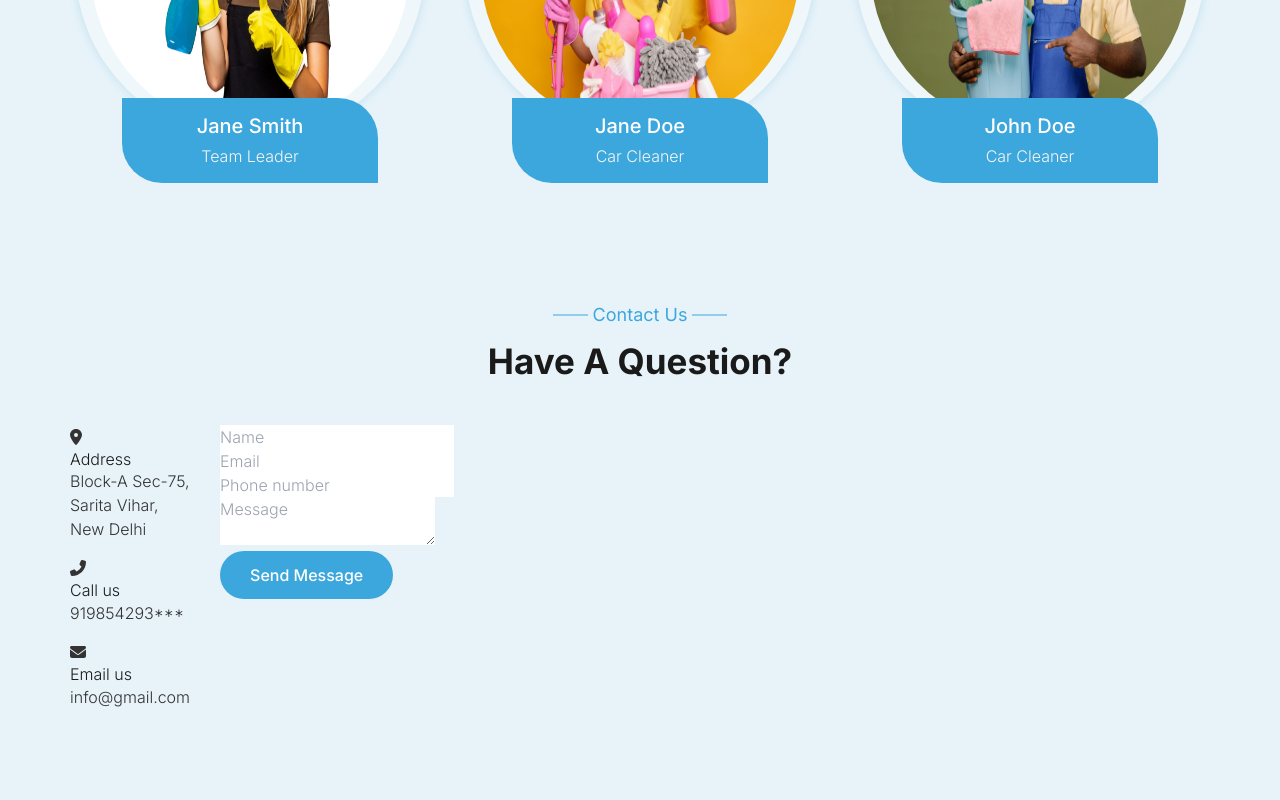
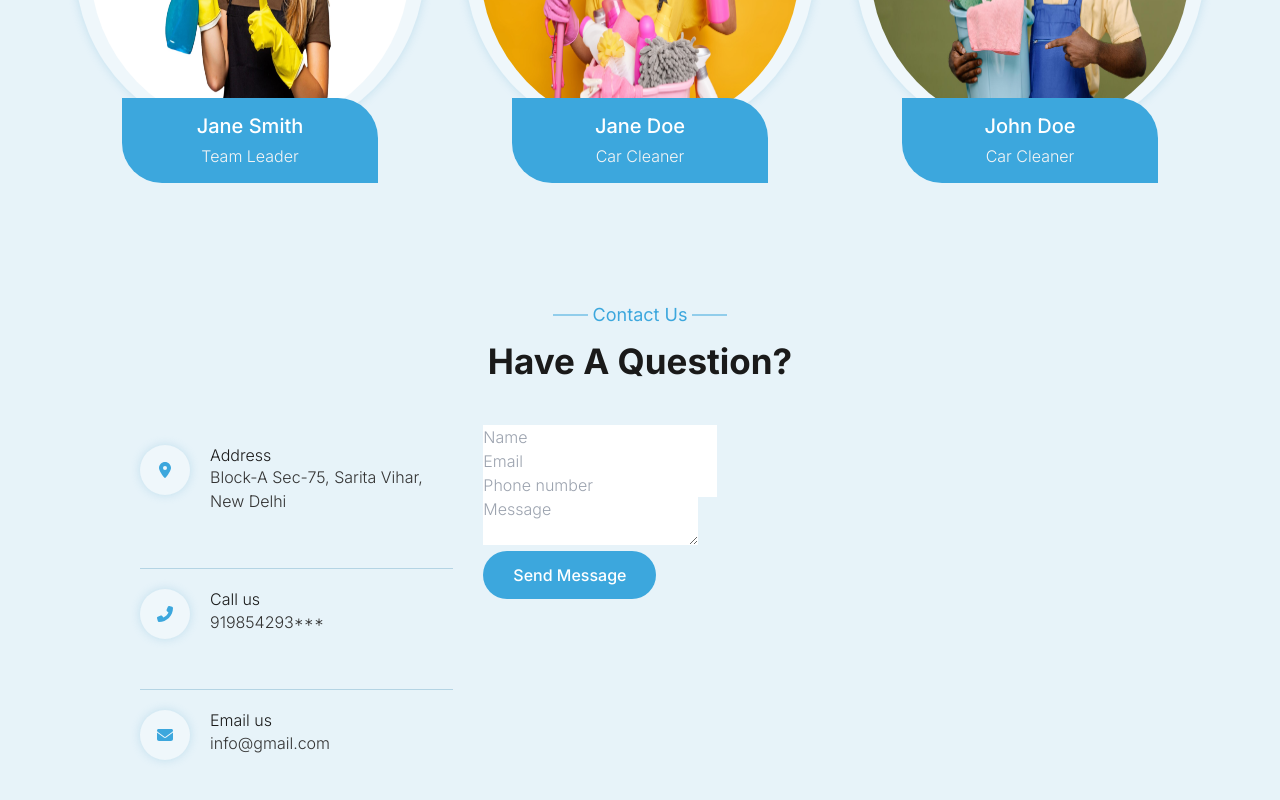
Before and after one commit to FrancisFlow/frontend-training, a Next.js app: page / in a window 1280 px wide. Shown: the part 3077-3877 px from the top of the page. Built offline with nearby package versions, Linux system fonts and the light colour scheme.

Commit message:
Aligned the icon with text and gave it a rounded background

```diff
--- a/src/app/globals.css
+++ b/src/app/globals.css
@@ -496,5 +496,47 @@ p{
 
 
 /* contact */
+.contact-grid {
+  max-width: 1000px;
+  margin: auto;
+
+}
+.contact-info {
+  grid-column: span 4;
+}
+.contact-form {
+  grid-column: span 7;
+}
+
+.contact-info-item{
+  position:relative;
+  padding: 20px 0 20px 70px;
+}
+
+.contact-info-item + .contact-info-item {
+  margin-top:20px;
+  border-top: 1px solid var(--border-color);
+}
+
+ .happyi {
+  width:50px;
+  height: 50px;
+  background-color: var(--bg-color);
+  box-shadow: var(--shadow);
+  color:var(--main-color);
+  border-radius: 50%;
+  padding: 8px;
+  display: flex;
+  align-items: center;
+  justify-content: center;
+  position: absolute;
+  top:20px;
+  left:0;
+
+}
+
+
+
+
 /* footer */
 /* responsive */
```
